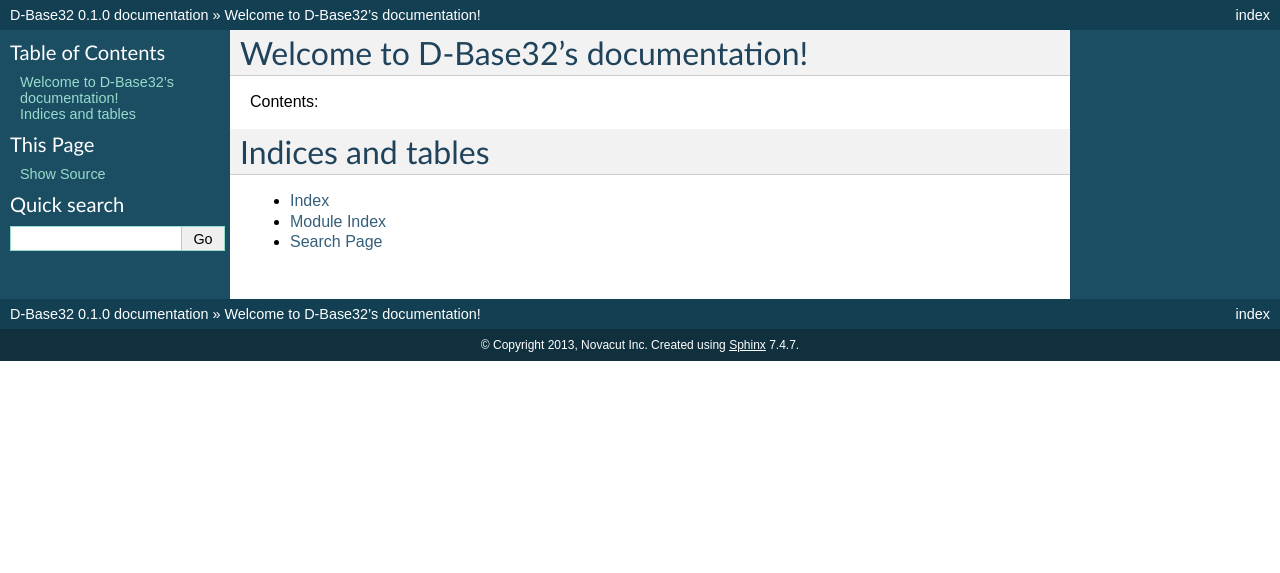
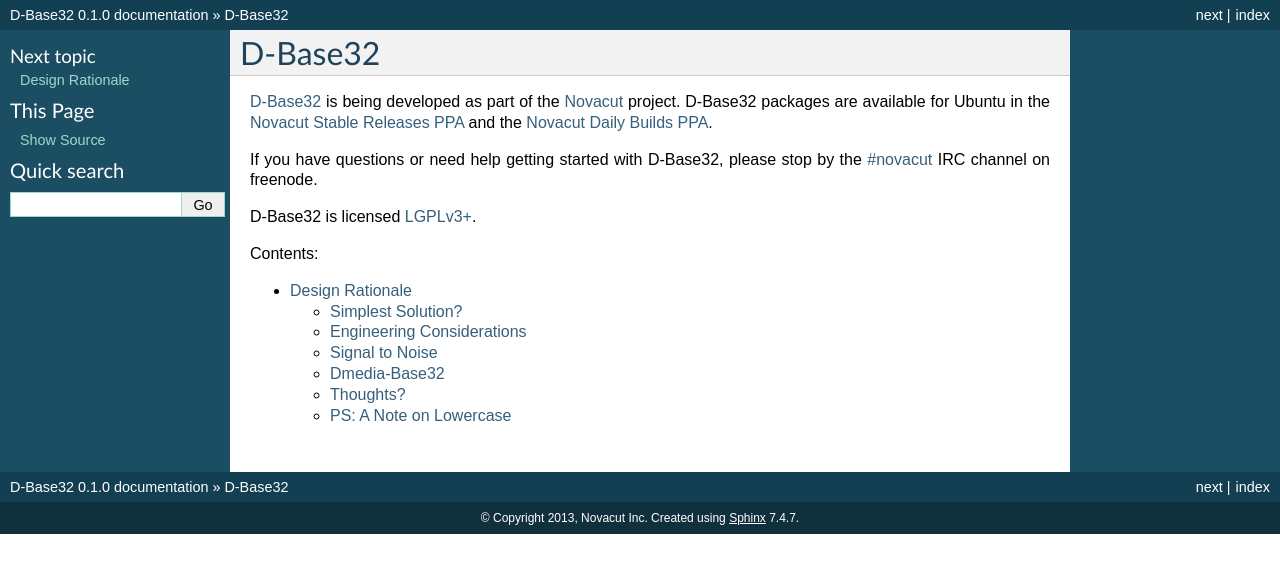
Before and after one commit to json420/dbase32, a Sphinx documentation site: the page built from doc/index.rst, in a window 1280 px wide. Shown: the top 573 px of the page. Built offline with Sphinx 7.4.7, drawn with Linux system fonts in a browser that asks for light colours.

Commit message:
Bit O doc work

```diff
--- a/doc/index.rst
+++ b/doc/index.rst
@@ -1,21 +1,26 @@
-.. D-Base32 documentation master file, created by
-   sphinx-quickstart on Sat Jan 26 15:43:30 2013.
-   You can adapt this file completely to your liking, but it should at least
-   contain the root `toctree` directive.
+D-Base32
+========
 
-Welcome to D-Base32's documentation!
-====================================
+`D-Base32`_ is being developed as part of the `Novacut`_ project.  D-Base32
+packages are available for Ubuntu in the `Novacut Stable Releases PPA`_ and the
+`Novacut Daily Builds PPA`_.
+
+If you have questions or need help getting started with D-Base32, please stop
+by the `#novacut`_ IRC channel on freenode.
+
+D-Base32 is licensed `LGPLv3+`_.
 
 Contents:
 
 .. toctree::
-   :maxdepth: 2
+    :maxdepth: 2
+
+    design
 
 
-
-Indices and tables
-==================
-
-* :ref:`genindex`
-* :ref:`modindex`
-* :ref:`search`
+.. _`D-Base32`: https://launchpad.net/dbase32
+.. _`LGPLv3+`: http://www.gnu.org/licenses/lgpl-3.0.html
+.. _`Novacut`: https://wiki.ubuntu.com/Novacut
+.. _`Novacut Stable Releases PPA`: https://launchpad.net/~novacut/+archive/stable
+.. _`Novacut Daily Builds PPA`: https://launchpad.net/~novacut/+archive/daily
+.. _`#novacut`: http://webchat.freenode.net/?channels=novacut
```
Also changed, not shown: doc/design.rst (renamed from README.txt, +2 -7 lines).
